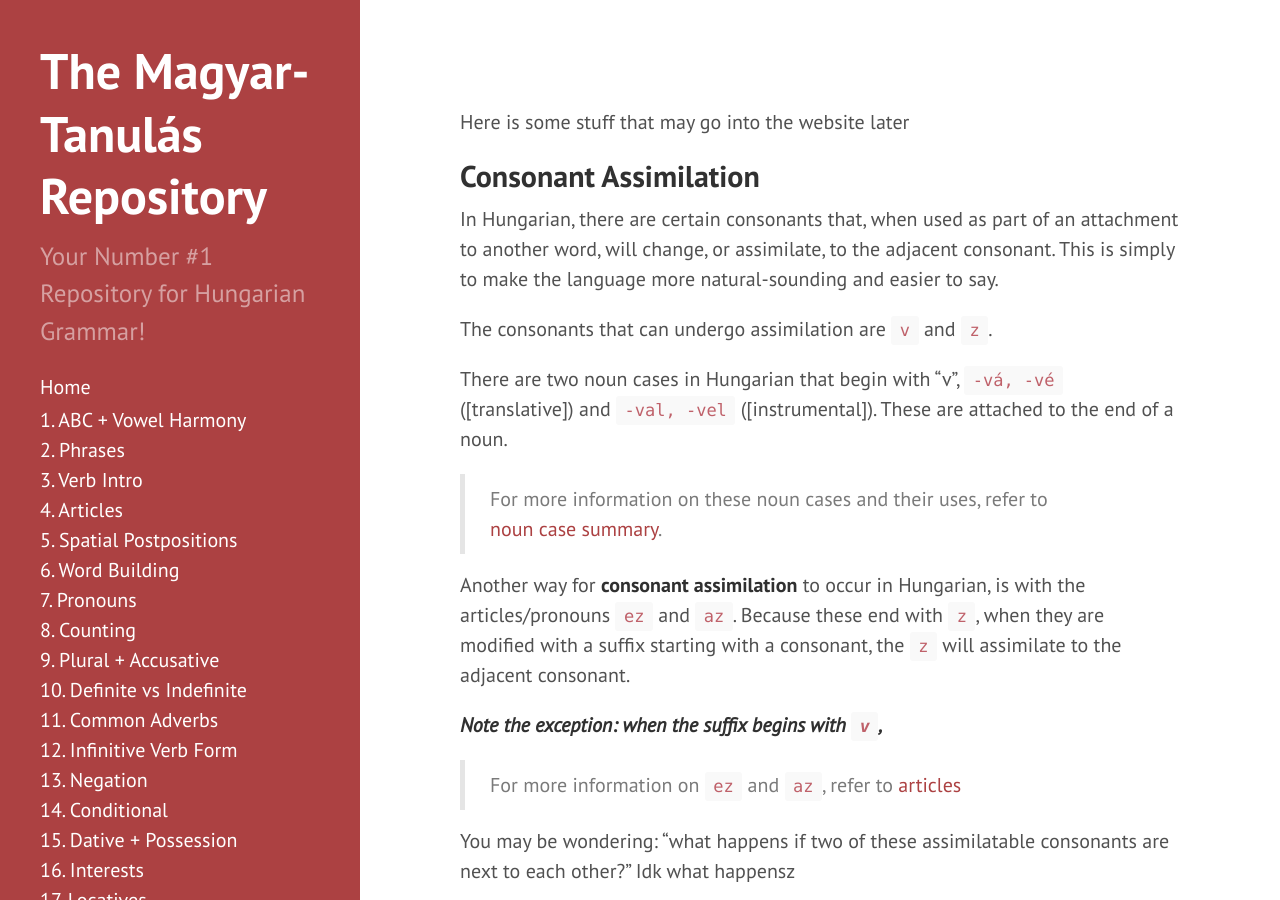
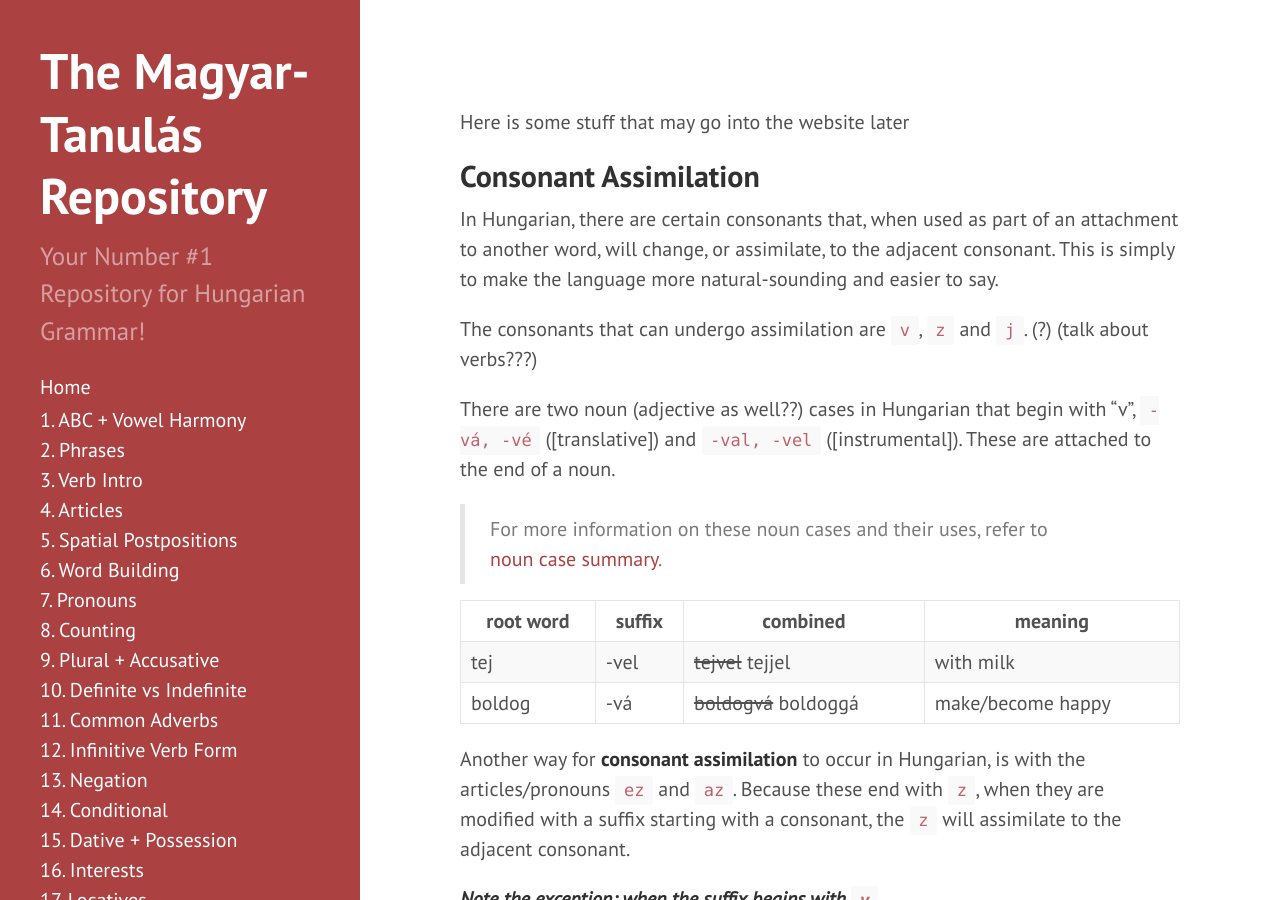
Before and after one commit to Magyartanulas/magyartanulas.github.io, a Jekyll site: the page built from extrastuff.md, in a window 1280 px wide and 900 px high. Built offline with Jekyll 4.4.1, drawn with Linux system fonts in a browser that asks for light colours; our own code applies the rules of GitHub Pages for plain Markdown files; comment, search, counter and statistics services are not loaded.

Commit message:
Update extrastuff.md

```diff
--- a/extrastuff.md
+++ b/extrastuff.md
@@ -4,11 +4,16 @@ Here is some stuff that may go into the website later
 
 In Hungarian, there are certain consonants that, when used as part of an attachment to another word, will change, or assimilate, to the adjacent consonant. This is simply to make the language more natural-sounding and easier to say.
 
-The consonants that can undergo assimilation are `v` and `z`.
+The consonants that can undergo assimilation are `v`, `z` and `j`. (?) (talk about verbs???)
 
-There are two noun cases in Hungarian that begin with "v", `-vá, -vé` ([translative]) and `-val, -vel` ([instrumental]). These are attached to the end of a noun.
+There are two noun (adjective as well??) cases in Hungarian that begin with "v", `-vá, -vé` ([translative]) and `-val, -vel` ([instrumental]). These are attached to the end of a noun.
 
 >For more information on these noun cases and their uses, refer to [noun case summary](https://magyartanulas.github.io/noun_case_summary/).
+
+| root word| suffix   |combined              | meaning   |
+|----------|----------|----------------------|-----------|
+| tej      | -vel     | ~~tejvel~~ tejjel    | with milk |
+| boldog   | -vá      |~~boldogvá~~ boldoggá | make/become happy|
 
 Another way for **consonant assimilation** to occur in Hungarian, is with the articles/pronouns `ez` and `az`. Because these end with `z`, when they are modified with a suffix starting with a consonant, the `z` will assimilate to the adjacent consonant.
 
```
